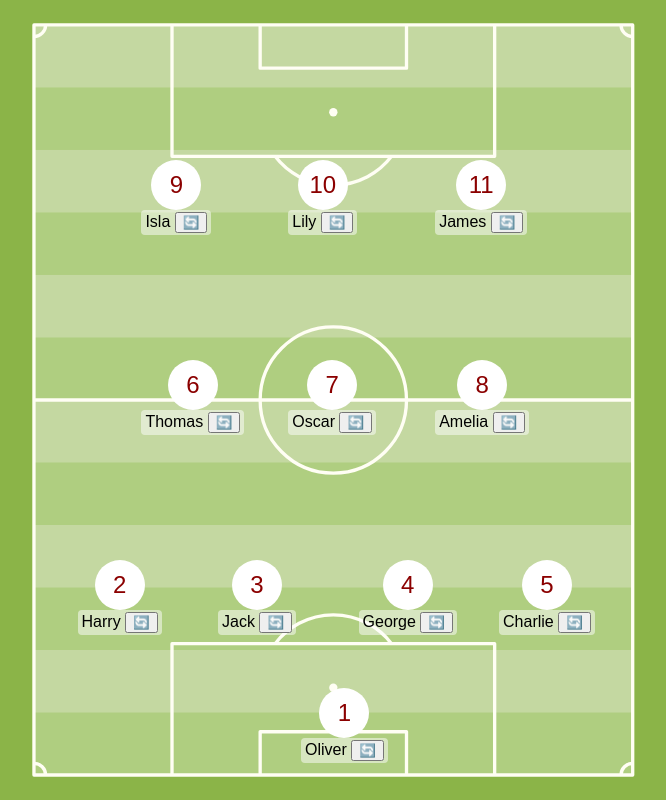
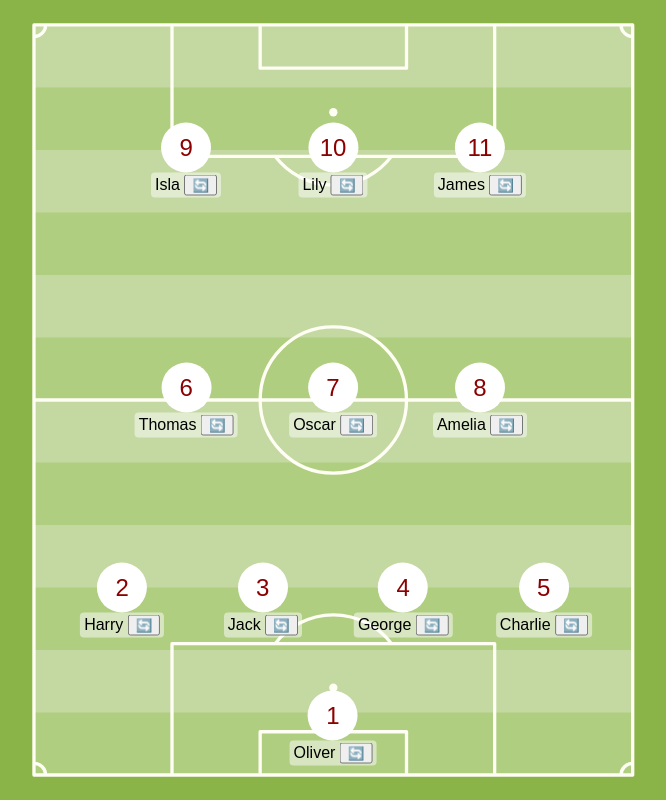
Before and after one commit to daveweij/fs-lineup, a website built with Vite: page index.html in a window 1280 px wide. Shown: the whole page, without its empty margins (307-973 px from the left). Built offline with nearby package versions, Linux system fonts and the light colour scheme.

Commit message:
Pin positioning of players to centre of their avatar

```diff
--- a/src/main.ts
+++ b/src/main.ts
@@ -3,17 +3,17 @@ import pitch from "./assets/pitch.svg?raw";
 import { createPlayer } from "./player";
 
 const players = [
-  { number: 1, x: 45, y: 86, name: "Oliver" },
-  { number: 2, x: 10, y: 70, name: "Harry" },
-  { number: 3, x: 32, y: 70, name: "Jack" },
-  { number: 4, x: 54, y: 70, name: "George" },
-  { number: 5, x: 76, y: 70, name: "Charlie" },
-  { number: 6, x: 20, y: 45, name: "Thomas" },
-  { number: 7, x: 43, y: 45, name: "Oscar" },
-  { number: 8, x: 66, y: 45, name: "Amelia" },
-  { number: 9, x: 20, y: 20, name: "Isla" },
-  { number: 10, x: 43, y: 20, name: "Lily" },
-  { number: 11, x: 66, y: 20, name: "James" },
+  { number: 1, x: 50, y: 91, name: "Oliver" },
+  { number: 2, x: 17, y: 75, name: "Harry" },
+  { number: 3, x: 39, y: 75, name: "Jack" },
+  { number: 4, x: 61, y: 75, name: "George" },
+  { number: 5, x: 83, y: 75, name: "Charlie" },
+  { number: 6, x: 27, y: 50, name: "Thomas" },
+  { number: 7, x: 50, y: 50, name: "Oscar" },
+  { number: 8, x: 73, y: 50, name: "Amelia" },
+  { number: 9, x: 27, y: 20, name: "Isla" },
+  { number: 10, x: 50, y: 20, name: "Lily" },
+  { number: 11, x: 73, y: 20, name: "James" },
 ];
 
 document.querySelector<HTMLDivElement>("#app")!.innerHTML = `
--- a/src/player.ts
+++ b/src/player.ts
@@ -44,8 +44,12 @@ export function createPlayer(player: Player, parentEl: HTMLDivElement) {
 
     const x = event.clientX - pitchRect.left - playersOffsetX;
     const y = event.clientY - pitchRect.top - playersOffsetY;
-    const clampedX = clamp(x, 0, pitchRect.width - playerRect.width);
-    const clampedY = clamp(y, 0, pitchRect.height - playerRect.height);
+    const clampedX = clamp(x, playersOffsetX, pitchRect.width - playersOffsetX);
+    const clampedY = clamp(
+      y,
+      playersOffsetY,
+      pitchRect.height - playersOffsetY,
+    );
     playerEl.style.left = `${clampedX}px`;
     playerEl.style.top = `${clampedY}px`;
 
--- a/src/style.css
+++ b/src/style.css
@@ -41,6 +41,7 @@ body {
   flex-direction: column;
   align-items: center;
   justify-content: center;
+  transform: translate(-50%, -50%);
 
   touch-action: none;
   user-select: none;
```
